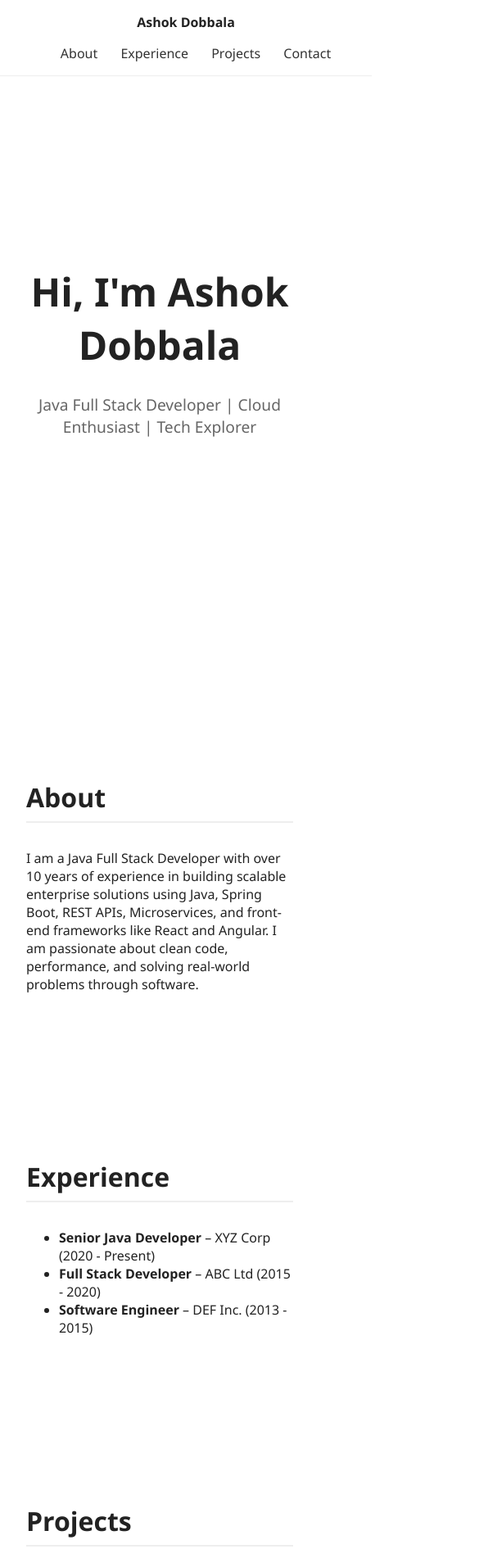
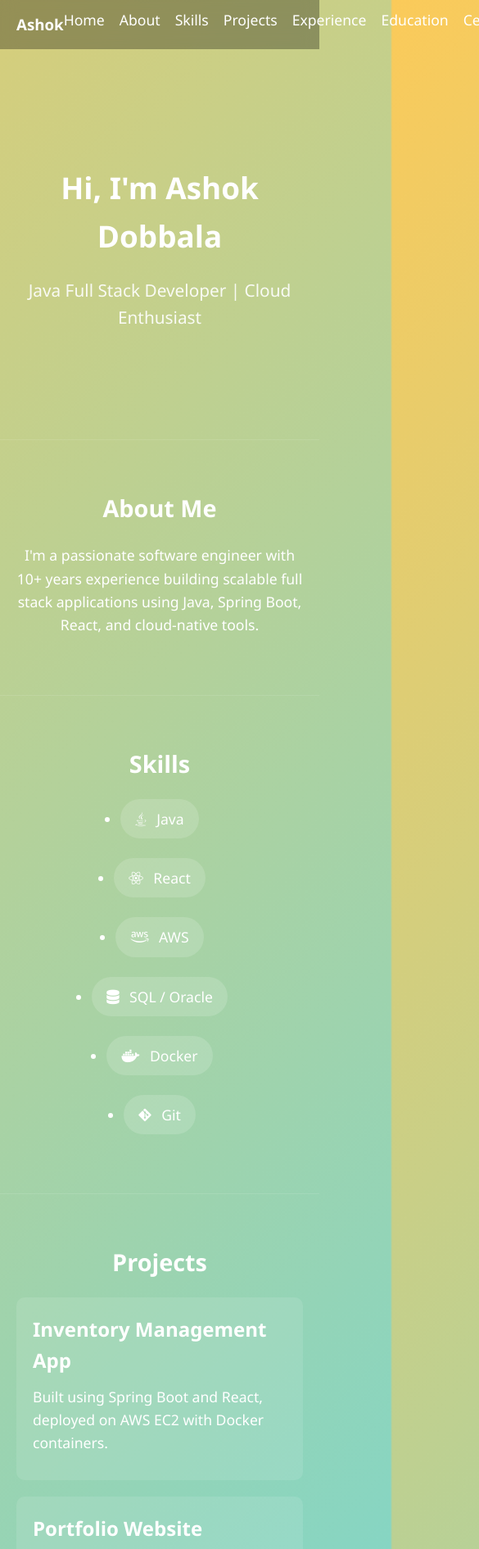
Before and after one commit to dobbalaasho/probable-succotash, a plain HTML site: page index.html in a window 390 px wide. Shown: the top 1890 px of the page at 82% size, 585 px wide, since content can reach past the window. Drawn offline with Linux system fonts and the light colour scheme.

Commit message:
New style portfolio

```diff
--- a/index.html
+++ b/index.html
@@ -4,134 +4,105 @@
   <meta charset="UTF-8" />
   <meta name="viewport" content="width=device-width, initial-scale=1.0"/>
   <title>Ashok Dobbala | Portfolio</title>
-  <style>
-    body {
-      margin: 0;
-      font-family: 'Segoe UI', Tahoma, Geneva, Verdana, sans-serif;
-      background-color: #ffffff;
-      color: #222;
-      scroll-behavior: smooth;
-    }
-    header {
-      position: fixed;
-      top: 0;
-      width: 100%;
-      background: white;
-      border-bottom: 1px solid #eee;
-      padding: 1rem 2rem;
-      z-index: 1000;
-      display: flex;
-      justify-content: space-between;
-      align-items: center;
-    }
-    header nav a {
-      margin-left: 1.5rem;
-      text-decoration: none;
-      color: #333;
-      font-weight: 500;
-    }
-    .intro {
-      height: 100vh;
-      display: flex;
-      align-items: center;
-      justify-content: center;
-      flex-direction: column;
-      text-align: center;
-      padding: 0 1rem;
-    }
-    .intro h1 {
-      font-size: 3rem;
-      margin-bottom: 0.5rem;
-    }
-    .intro p {
-      font-size: 1.2rem;
-      color: #666;
-    }
-    section {
-      padding: 5rem 2rem;
-      max-width: 900px;
-      margin: 0 auto;
-    }
-    h2 {
-      font-size: 2rem;
-      border-bottom: 2px solid #eee;
-      padding-bottom: 0.5rem;
-      margin-bottom: 2rem;
-    }
-    .project {
-      margin-bottom: 2rem;
-    }
-    .project h3 {
-      margin-bottom: 0.3rem;
-    }
-    footer {
-      text-align: center;
-      padding: 2rem;
-      font-size: 0.9rem;
-      color: #777;
-    }
-    @media (max-width: 600px) {
-      header {
-        flex-direction: column;
-      }
-      header nav {
-        margin-top: 1rem;
-      }
-    }
-  </style>
+  <link rel="stylesheet" href="style.css" />
+  <script src="https://kit.fontawesome.com/a076d05399.js" crossorigin="anonymous"></script>
 </head>
 <body>
 
-<header>
-  <div><strong>Ashok Dobbala</strong></div>
   <nav>
-    <a href="#about">About</a>
-    <a href="#experience">Experience</a>
-    <a href="#projects">Projects</a>
-    <a href="#contact">Contact</a>
+    <div class="nav-container">
+      <h3>Ashok</h3>
+      <ul>
+        <li><a href="#home">Home</a></li>
+        <li><a href="#about">About</a></li>
+        <li><a href="#skills">Skills</a></li>
+        <li><a href="#projects">Projects</a></li>
+        <li><a href="#experience">Experience</a></li>
+        <li><a href="#education">Education</a></li>
+        <li><a href="#certifications">Certifications</a></li>
+        <li><a href="#resume">Resume</a></li>
+        <li><a href="#contact">Contact</a></li>
+      </ul>
+      <button id="theme-toggle">🌙</button>
+    </div>
   </nav>
-</header>
 
-<div class="intro">
+  <section id="home">
+    <div class="hero">
       <h1>Hi, I'm Ashok Dobbala</h1>
-  <p>Java Full Stack Developer | Cloud Enthusiast | Tech Explorer</p>
+      <p>Java Full Stack Developer | Cloud Enthusiast</p>
     </div>
+  </section>
 
   <section id="about">
-  <h2>About</h2>
-  <p>I am a Java Full Stack Developer with over 10 years of experience in building scalable enterprise solutions using Java, Spring Boot, REST APIs, Microservices, and front-end frameworks like React and Angular. I am passionate about clean code, performance, and solving real-world problems through software.</p>
+    <h2>About Me</h2>
+    <p>I'm a passionate software engineer with 10+ years experience building scalable full stack applications using Java, Spring Boot, React, and cloud-native tools.</p>
   </section>
 
-<section id="experience">
-  <h2>Experience</h2>
+  <section id="skills">
+    <h2>Skills</h2>
     <ul>
-    <li><strong>Senior Java Developer</strong> – XYZ Corp (2020 - Present)</li>
-    <li><strong>Full Stack Developer</strong> – ABC Ltd (2015 - 2020)</li>
-    <li><strong>Software Engineer</strong> – DEF Inc. (2013 - 2015)</li>
+      <li><i class="fab fa-java"></i> Java</li>
+      <li><i class="fab fa-react"></i> React</li>
+      <li><i class="fab fa-aws"></i> AWS</li>
+      <li><i class="fas fa-database"></i> SQL / Oracle</li>
+      <li><i class="fab fa-docker"></i> Docker</li>
+      <li><i class="fab fa-git-alt"></i> Git</li>
     </ul>
   </section>
 
   <section id="projects">
     <h2>Projects</h2>
     <div class="project">
-    <h3>Cloud Inventory System</h3>
-    <p>Developed a full-stack solution for tracking assets using Spring Boot and Angular, deployed on AWS with CI/CD using Jenkins.</p>
+      <h3>Inventory Management App</h3>
+      <p>Built using Spring Boot and React, deployed on AWS EC2 with Docker containers.</p>
     </div>
     <div class="project">
-    <h3>Healthcare Portal</h3>
-    <p>Created a HIPAA-compliant patient portal using React, Node.js, and MongoDB. Integrated role-based access and RESTful APIs.</p>
+      <h3>Portfolio Website</h3>
+      <p>Static personal site built with HTML/CSS/JS and hosted using GitHub Pages.</p>
     </div>
+  </section>
+
+  <section id="experience">
+    <h2>Experience</h2>
+    <p><strong>Senior Java Developer</strong> - XYZ Corp (2021–Present)</p>
+    <p><strong>Full Stack Developer</strong> - ABC Solutions (2016–2021)</p>
+  </section>
+
+  <section id="education">
+    <h2>Education</h2>
+    <p>Bachelor of Engineering in Computer Science – XYZ University (2015)</p>
+  </section>
+
+  <section id="certifications">
+    <h2>Certifications</h2>
+    <ul>
+      <li>AWS Certified Cloud Practitioner</li>
+      <li>Oracle Certified Java SE8 Programmer</li>
+    </ul>
+  </section>
+
+  <section id="resume">
+    <h2>Resume</h2>
+    <a class="btn" href="resume.pdf" download>Download Resume</a>
   </section>
 
   <section id="contact">
     <h2>Contact</h2>
-  <p>Email: <a href="mailto:ashokdobbala53@gmail.com">ashokdobbala53@gmail.com</a></p>
-  <p>LinkedIn: <a href="https://linkedin.com/in/ashokdobbala" target="_blank">linkedin.com/in/ashokdobbala</a></p>
+    <p><i class="fas fa-envelope"></i> ashokdobbala53@gmail.com</p>
+    <p><i class="fas fa-phone"></i> 814-812-9929</p>
+    <p><i class="fab fa-linkedin"></i> <a href="#">LinkedIn Profile</a></p>
   </section>
 
   <footer>
-  &copy; 2025 Ashok Dobbala. All rights reserved.
+    <p>© 2025 Ashok Dobbala. All rights reserved.</p>
   </footer>
 
+  <script>
+    const toggle = document.getElementById('theme-toggle');
+    toggle.onclick = () => {
+      document.body.classList.toggle('dark-mode');
+    };
+  </script>
 </body>
 </html>
--- /dev/null
+++ b/style.css
@@ -0,0 +1,158 @@
+/* Base Reset and Gradient Animation */
+* {
+  box-sizing: border-box;
+  margin: 0;
+  padding: 0;
+}
+html {
+  scroll-behavior: smooth;
+}
+body {
+  font-family: 'Segoe UI', Tahoma, Geneva, Verdana, sans-serif;
+  color: #ffffff;
+  background: linear-gradient(-45deg, #1dd1a1, #48dbfb, #feca57, #ff6b6b);
+  background-size: 400% 400%;
+  animation: gradientBG 15s ease infinite;
+  line-height: 1.6;
+}
+@keyframes gradientBG {
+  0% { background-position: 0% 50%; }
+  50% { background-position: 100% 50%; }
+  100% { background-position: 0% 50%; }
+}
+section {
+  padding: 60px 20px;
+  max-width: 1100px;
+  margin: auto;
+  text-align: center;
+  border-bottom: 1px solid rgba(255,255,255,0.1);
+}
+h1, h2 {
+  margin-bottom: 20px;
+  font-weight: bold;
+}
+h1 { font-size: 3em; }
+h2 { font-size: 2.2em; }
+p, li {
+  font-size: 1.1em;
+  margin-bottom: 12px;
+}
+.hero {
+  padding-top: 80px;
+  padding-bottom: 60px;
+}
+.hero p {
+  font-size: 1.3em;
+  font-weight: 500;
+  opacity: 0.9;
+}
+a.btn {
+  display: inline-block;
+  margin-top: 25px;
+  padding: 12px 25px;
+  background-color: #ffffff;
+  color: #333;
+  font-weight: bold;
+  border-radius: 6px;
+  text-decoration: none;
+  transition: all 0.3s ease;
+}
+a.btn:hover {
+  background-color: #222;
+  color: #fff;
+}
+#skills ul {
+  display: flex;
+  flex-wrap: wrap;
+  justify-content: center;
+  gap: 12px;
+}
+#skills li {
+  background: rgba(255, 255, 255, 0.15);
+  padding: 10px 18px;
+  border-radius: 25px;
+  font-weight: 500;
+  transition: background 0.3s;
+}
+#skills li:hover {
+  background: rgba(0, 0, 0, 0.2);
+}
+.project {
+  background: rgba(255, 255, 255, 0.1);
+  border-radius: 10px;
+  padding: 20px;
+  margin-bottom: 20px;
+  text-align: left;
+}
+.project h3 {
+  margin-bottom: 10px;
+  font-size: 1.5em;
+}
+#resume a {
+  font-size: 1.1em;
+}
+footer {
+  padding: 25px 10px;
+  text-align: center;
+  background-color: rgba(0, 0, 0, 0.3);
+  font-size: 0.95em;
+  margin-top: 40px;
+}
+@media (max-width: 768px) {
+  h1 { font-size: 2.3em; }
+  h2 { font-size: 1.8em; }
+  #skills ul { flex-direction: column; align-items: center; }
+}
+nav {
+  position: sticky;
+  top: 0;
+  background: rgba(0, 0, 0, 0.3);
+  backdrop-filter: blur(10px);
+  z-index: 1000;
+}
+.nav-container {
+  display: flex;
+  justify-content: space-between;
+  align-items: center;
+  max-width: 1100px;
+  margin: auto;
+  padding: 10px 20px;
+}
+nav ul {
+  list-style: none;
+  display: flex;
+  gap: 18px;
+}
+nav a {
+  color: #fff;
+  text-decoration: none;
+  font-weight: 500;
+  transition: color 0.3s;
+}
+nav a:hover {
+  color: #ffeb3b;
+}
+#theme-toggle {
+  background: none;
+  border: none;
+  font-size: 1.4em;
+  cursor: pointer;
+  color: white;
+}
+i {
+  margin-right: 8px;
+}
+.dark-mode {
+  background: #1c1c1c;
+  color: #e0e0e0;
+}
+.dark-mode nav {
+  background: rgba(255, 255, 255, 0.05);
+}
+.dark-mode .project {
+  background: rgba(255, 255, 255, 0.05);
+}
+.dark-mode .btn {
+  background: #fff;
+  color: #000;
+}
```
Lines whose indentation alone changed are shown as unchanged.
